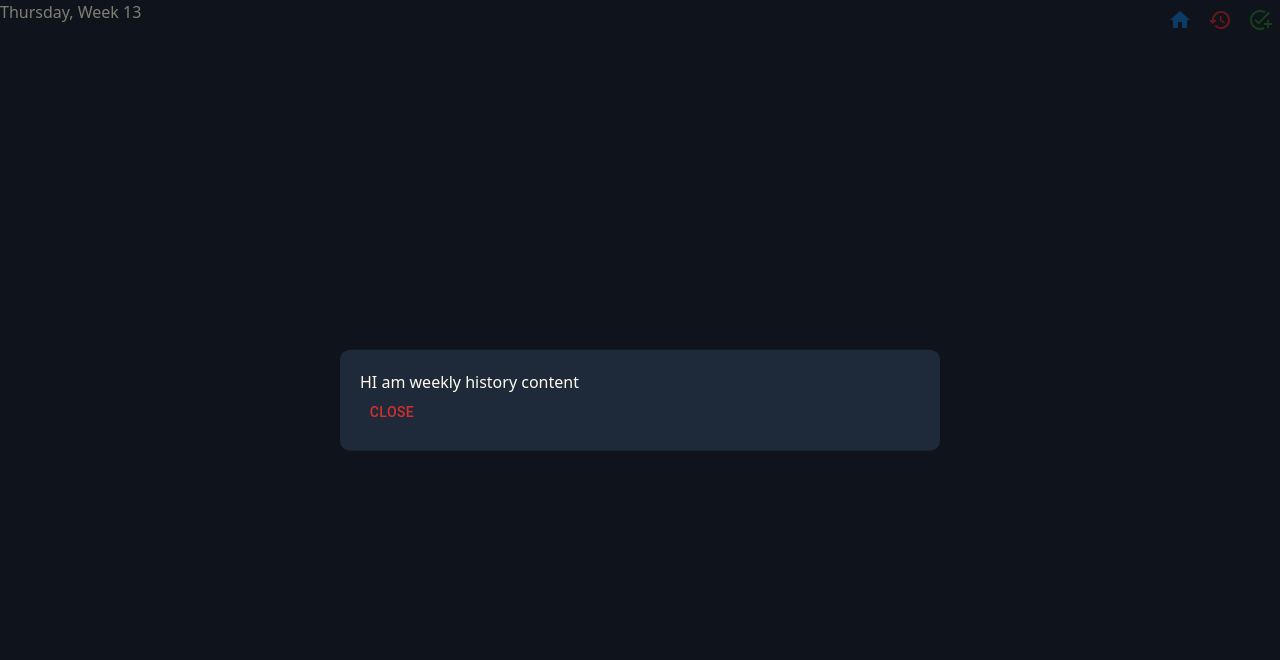
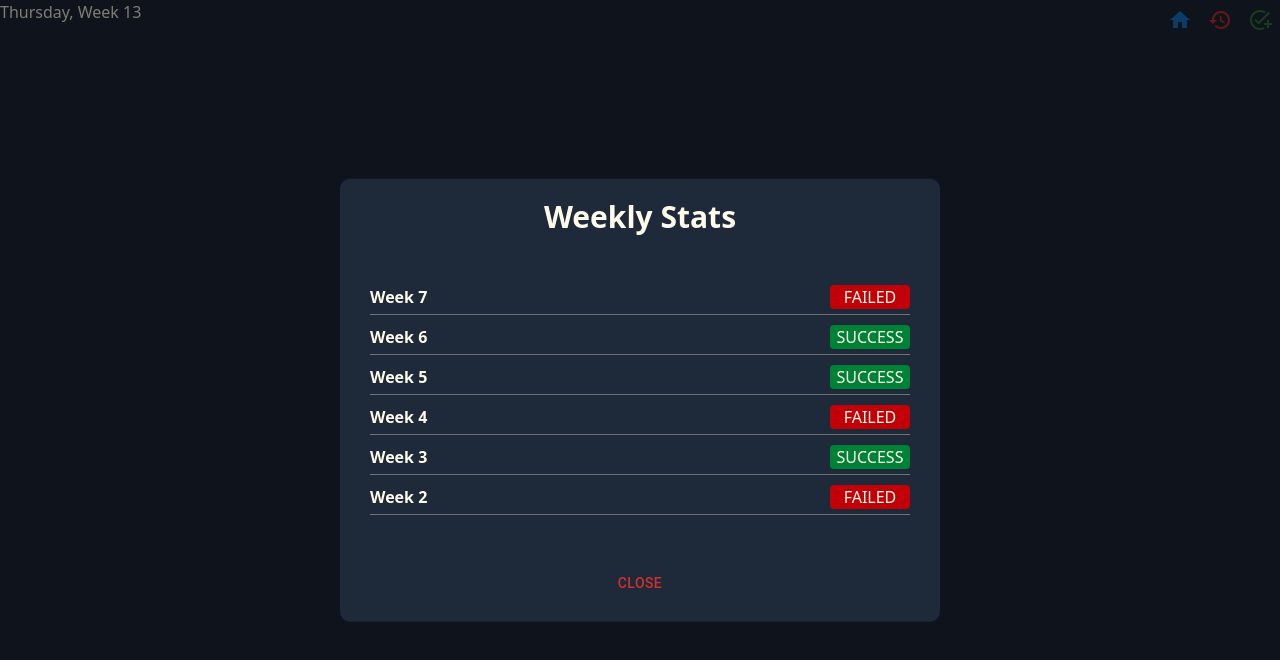
Before and after one commit to s3nsh1-dev/todo-list, a React (Vite) app in the folder client/: page /weekly-goals in a window 1280 px wide. Both pictures are taken after a click on the button 1220 px from the left and 20 px from the top of the page. Shown: the top 660 px of the page. Built offline with nearby package versions, Linux system fonts and the light colour scheme.

Commit message:
history content added

```diff
--- a/client/src/components/DailyTasks/display-history/ShowLatestHistory.tsx
+++ b/client/src/components/DailyTasks/display-history/ShowLatestHistory.tsx
@@ -14,7 +14,7 @@ const ShowLatestHistory: FC<propTypes> = ({
   color,
 }) => {
   return (
-    <div key={tasks.histId} className="" style={{ margin: "10px 0px" }}>
+    <div className="" style={{ margin: "10px 0px" }}>
       <div className="flex justify-between" style={{ margin: "5px 0px" }}>
         <p className="font-bold">{tasks.histDate}</p>
         <div className={`${color} w-20 flex justify-center rounded`}>
--- a/client/src/components/weekly-goals/header-modals/ShowWeekHistoryModal.tsx
+++ b/client/src/components/weekly-goals/header-modals/ShowWeekHistoryModal.tsx
@@ -1,20 +1,60 @@
 import React from "react";
 import { historyPanelStyle } from "../../../constants/customCssProperties";
 import { Button } from "@mui/material";
+import { useSelector } from "react-redux";
+import { RootState } from "../../../redux/store";
+import type { weeklyLogsType } from "../../../constants/commonInterfaces";
+import { DividerGray } from "../../others/CommonComponents";
 
 interface propsTypes {
   onClosingModal: () => void;
 }
 
 const ShowWeekHistoryModal: React.FC<propsTypes> = ({ onClosingModal }) => {
+  const stateValue: weeklyLogsType[] = useSelector(
+    (state: RootState) => state.weeklyGoals.weeklyLogs
+  );
+
+  const historyLogs = React.useMemo(() => {
+    return [...stateValue].slice(-15).reverse();
+  }, [stateValue]);
+
+  const renderHistoryData = historyLogs.map((goal, index) => {
+    const color = goal.wResult === "SUCCESS" ? "bg-green-700" : "bg-red-700";
+    return (
+      <div key={goal.id} className="" style={{ margin: "10px 0px" }}>
+        <div className="flex justify-between" style={{ margin: "5px 0px" }}>
+          <p className="font-bold">Week {goal.weekNum}</p>
+          <div className={`${color} w-20 flex justify-center rounded`}>
+            {goal.wResult}
+          </div>
+        </div>
+        {index !== historyLogs.length - 1 && <DividerGray />}
+      </div>
+    );
+  });
+
   return (
     <div className="bg-gray-800" style={historyPanelStyle}>
-      <div>HI am weekly history content</div>
-      <div>
-        <Button color="error" onClick={onClosingModal}>
-          Close
-        </Button>
+      <div style={{ marginBottom: "50px" }}>
+        <div style={{ marginBottom: "30px" }}>
+          <h1
+            className="font-bold text-3xl text-center"
+            style={{ paddingBottom: "10px" }}
+          >
+            Weekly Stats
+          </h1>
+        </div>
+        <div
+          className="overflow-y-auto"
+          style={{ padding: "0px 10px", maxHeight: "30vh" }}
+        >
+          {renderHistoryData}
+        </div>
       </div>
+      <Button color="error" onClick={onClosingModal}>
+        CLOSE
+      </Button>
     </div>
   );
 };
--- a/client/src/pages/WeeklyGoals.tsx
+++ b/client/src/pages/WeeklyGoals.tsx
@@ -61,7 +61,7 @@ export default WeeklyGoals;
  * when i declared userValue inside this component it did not reset but the value input i had previously was showing
  * so, the question i why did the userValue reset, i always though this was the normal behavior but why
  * it should reset and what i current component was not making it. coz there was nothing wrong it should not reset
- * based on the coded behavior
+ * based on the coded behavior(i forgot this behavior)
  *
  * ANSWER:
  * state (the placement of state had the whole game)
```
Also changed, not shown: client/src/constants/commonInterfaces.ts (+14 -14 lines).
